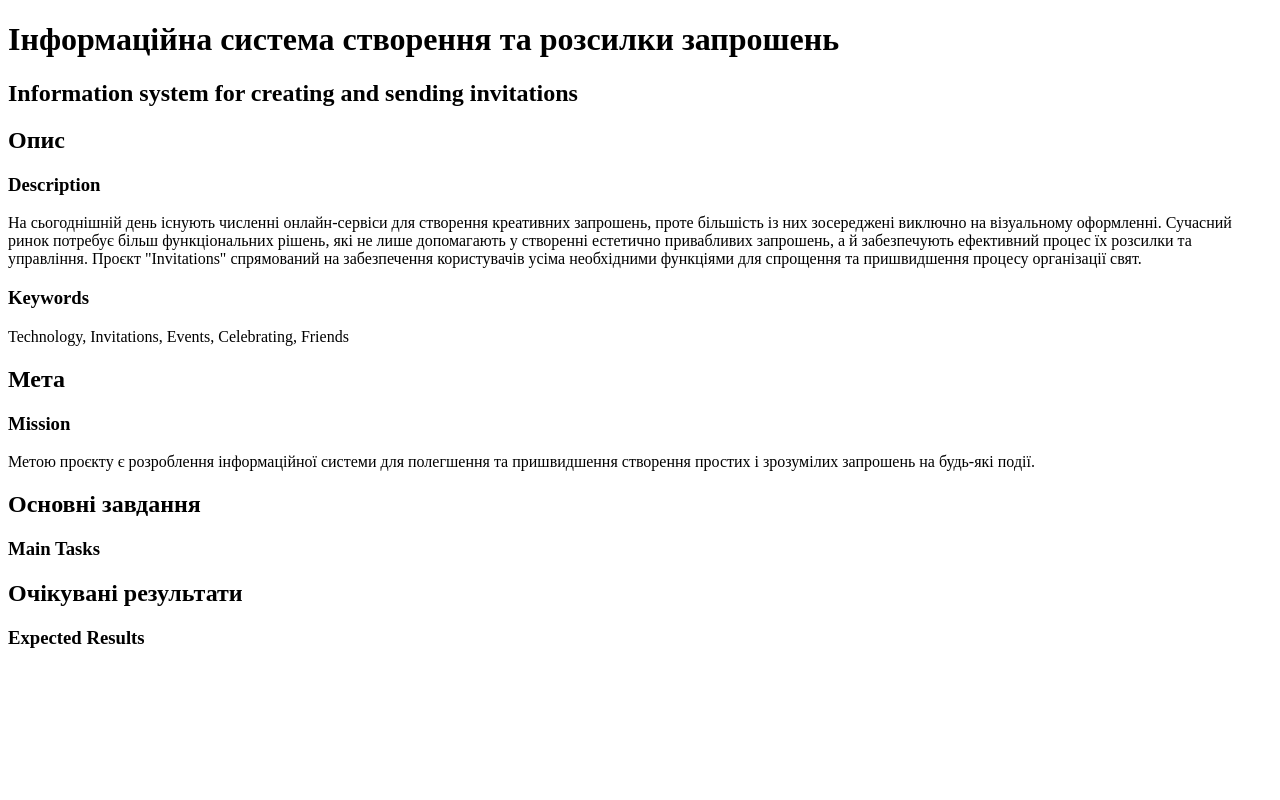
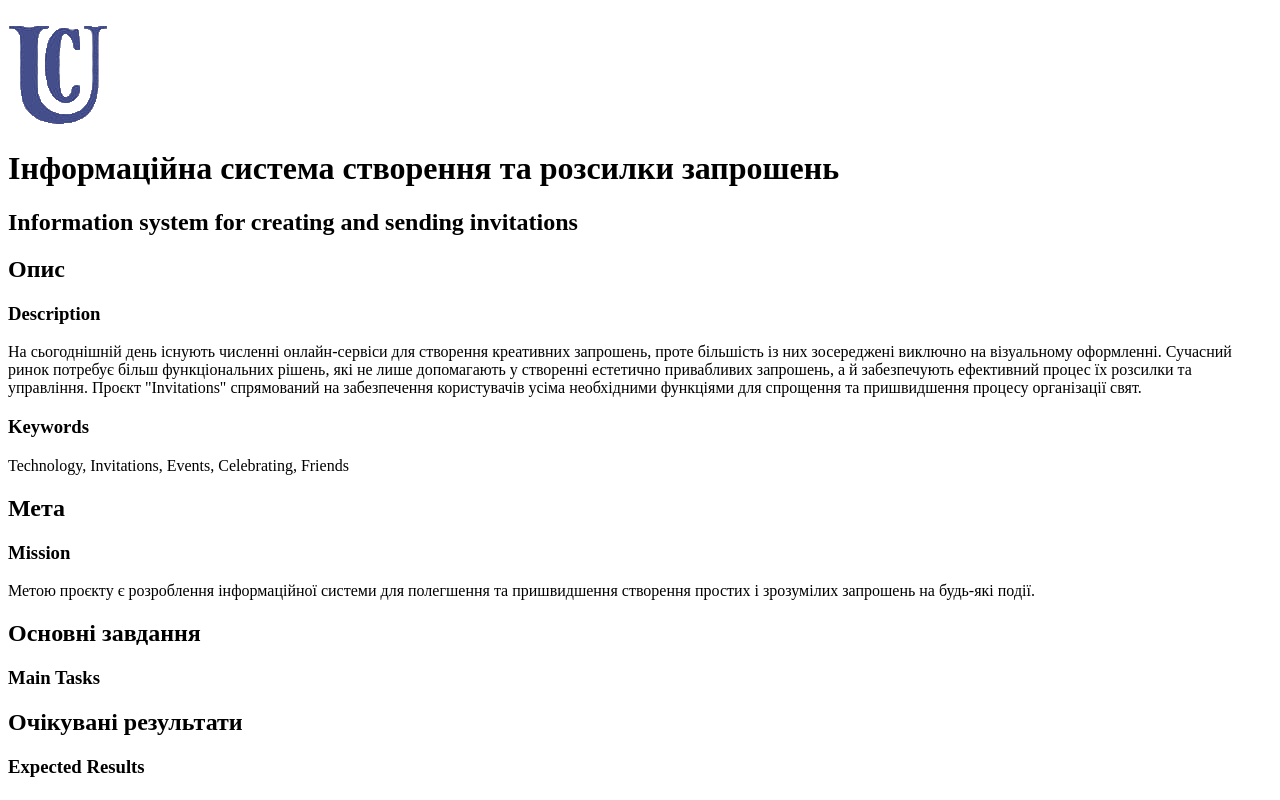
Before and after one commit to oSobolieva/Lending-BachelorWork, a website: page index.html in a window 1280 px wide. Drawn offline with Linux system fonts and the light colour scheme.

Commit message:
SumDu Logo was added

```diff
--- a/index.html
+++ b/index.html
@@ -55,6 +55,7 @@
 </head>
 <body>
     <header>
+        <img src="./icons/sumdu.png" alt="logo-sumdu"/>
         <h1>Інформаційна система створення та розсилки запрошень</h1>
         <h2>Information system for creating and sending invitations</h2>
     </header>
```
Also changed, not shown: icons/sumdu.png (added).
